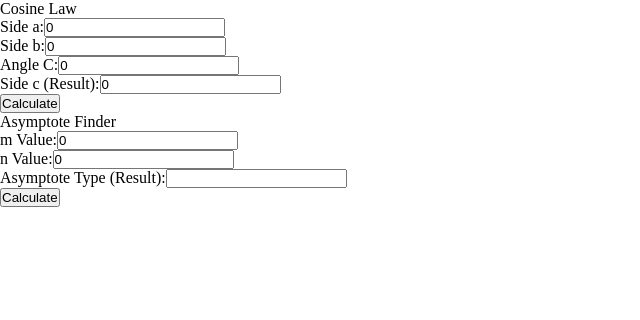
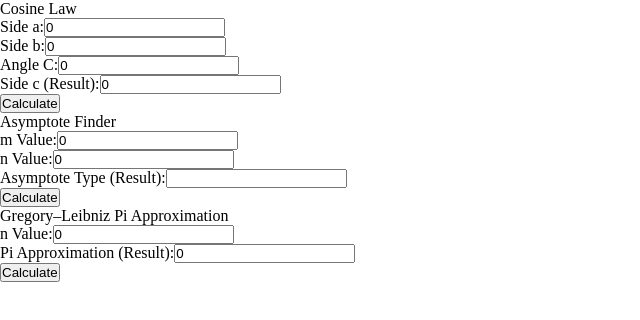
Before and after one commit to Alex-Liu-0704/ics3u-a4-vue-asymptote-finder-cosine-law-gregory-leibniz-pi-solver, a Vue app in the folder Assignment 4/: page / in a window 1280 px wide. Shown: the top 320 px of the page, without its empty margins (0-640 px from the left). Built offline with nearby package versions, Linux system fonts and the light colour scheme.

Commit message:
added pi approx calculator

```diff
--- a/Assignment 4/src/App.vue
+++ b/Assignment 4/src/App.vue
@@ -1,12 +1,14 @@
 <script setup>
 import CosineLaw from "./components/CosineLaw.vue";
 import AsymptoteFinder from "./components/AsymptoteFinder.vue";
+import GregoryLeibnizPi from "./components/GregoryLeibnizPi.vue";
 </script>
 
 <template>
     <div class="calculator-container">
         <CosineLaw />
         <AsymptoteFinder />
+        <GregoryLeibnizPi />
   </div>
 </template>
 
--- /dev/null
+++ b/Assignment 4/src/components/GregoryLeibnizPi.vue
@@ -0,0 +1,28 @@
+<script setup>
+import { ref } from 'vue';
+
+const n = ref(0);
+const piApprox = ref(0);
+
+function piApproximation() {
+    let pi = 0;
+    for (let i = 0; i < n.value; i++) {
+        pi += ((-1) ** i) / (2 * i + 1);
+    }
+    piApprox.value = (pi * 4);
+}
+</script>
+
+<template>
+    <form @submit.prevent="piApproximation()">
+        <p>Gregory–Leibniz Pi Approximation</p>
+        <label>n Value:</label>
+        <input type="number" v-model="n"><br>
+        <label>Pi Approximation (Result):</label>
+        <input v-model="piApprox" type="number" readonly /><br>
+        <button type="submit">Calculate</button>
+    </form>
+</template>
+
+<style scoped>
+</style>
```
